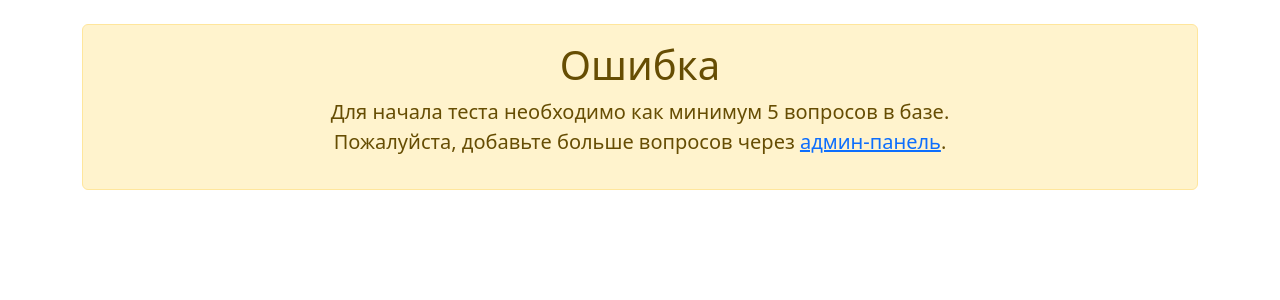
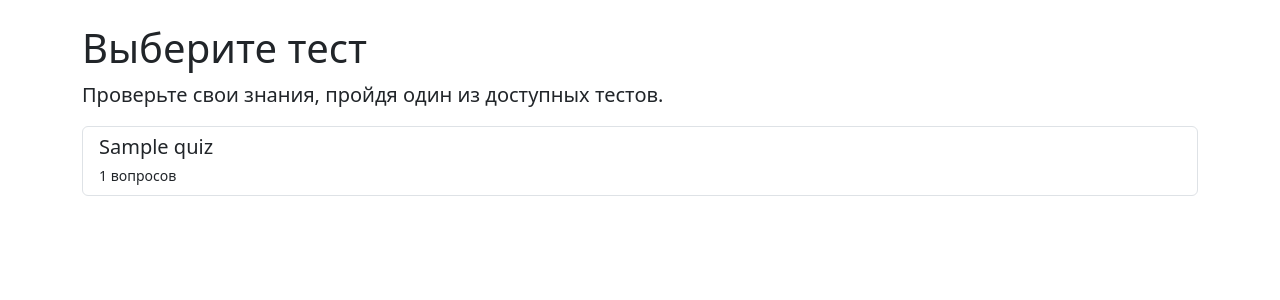
Before and after one commit to Gre4kas/Neyman-Pearson-Studio, a Django app: page /quiz/ in a window 1280 px wide. Shown: the part 56-356 px from the top of the page. Run offline with Django 4.2, Linux system fonts and the light colour scheme; tables that the repository leaves empty hold one stand-in row (values such as "Sample post"); some libraries are stand-ins or nearby versions.

Commit message:
little change

```diff
--- a/apps/quiz/models.py
+++ b/apps/quiz/models.py
@@ -1,25 +1,47 @@
 from django.db import models
 from django.conf import settings
 
+class Quiz(models.Model):
+    title = models.CharField(max_length=200, verbose_name="Название теста")
+    questions = models.ManyToManyField('Question', related_name='quizzes', verbose_name="Вопросы")
+    created_at = models.DateTimeField(auto_now_add=True)
+
+    class Meta:
+        verbose_name = "Тест"
+        verbose_name_plural = "Тесты"
+
+    def __str__(self):
+        return self.title
+
 class Question(models.Model):
-    text = models.TextField()
-    explanation = models.TextField(blank=True, help_text="Explanation for the correct answer.")
+    text = models.TextField(verbose_name="Текст вопроса")
+    explanation = models.TextField(blank=True, help_text="Пояснение к правильному ответу.", verbose_name="Пояснение")
+
+    class Meta:
+        verbose_name = "Вопрос"
+        verbose_name_plural = "Вопросы"
 
     def __str__(self):
         return self.text[:50]
 
 class Answer(models.Model):
-    question = models.ForeignKey(Question, related_name='answers', on_delete=models.CASCADE)
-    text = models.CharField(max_length=255)
-    is_correct = models.BooleanField(default=False)
+    question = models.ForeignKey(Question, related_name='answers', on_delete=models.CASCADE, verbose_name="Вопрос")
+    text = models.CharField(max_length=255, verbose_name="Текст ответа")
+    is_correct = models.BooleanField(default=False, verbose_name="Правильный ответ")
+
+    class Meta:
+        verbose_name = "Ответ"
+        verbose_name_plural = "Ответы"
 
     def __str__(self):
         return self.text
 
 class QuizResult(models.Model):
+    # Эта модель пока не используется, но оставим ее для будущего
     user = models.ForeignKey(settings.AUTH_USER_MODEL, on_delete=models.CASCADE)
+    quiz = models.ForeignKey(Quiz, on_delete=models.CASCADE)
     score = models.FloatField()
     completed_at = models.DateTimeField(auto_now_add=True)
 
     def __str__(self):
-        return f"{self.user.username} - {self.score}%"
+        return f"{self.user.username} - {self.quiz.title} - {self.score}%"
--- a/apps/quiz/urls.py
+++ b/apps/quiz/urls.py
@@ -4,8 +4,9 @@ from . import views
 app_name = 'quiz'
 
 urlpatterns = [
-    path('', views.quiz_start_view, name='start'),
-    path('question/<int:question_id>/', views.question_view, name='question'),
-    path('check_answer/<int:question_id>/', views.check_answer_view, name='check_answer'),
-    path('results/', views.quiz_results_view, name='results'),
+    path('', views.quiz_list_view, name='list'),
+    path('start/<int:quiz_id>/', views.quiz_start_view, name='start'),
+    path('<int:quiz_id>/question/<int:question_id>/', views.question_view, name='question'),
+    path('<int:quiz_id>/check_answer/<int:question_id>/', views.check_answer_view, name='check_answer'),
+    path('<int:quiz_id>/results/', views.quiz_results_view, name='results'),
 ]
--- a/apps/quiz/views.py
+++ b/apps/quiz/views.py
@@ -1,119 +1,113 @@
-import random
 from django.shortcuts import render, redirect, get_object_or_404
 from django.http import HttpRequest, HttpResponse
-from .models import Question, Answer
+from .models import Quiz, Question
 
-SESSION_KEY_QUESTIONS = 'quiz_questions'
-SESSION_KEY_ANSWERS = 'quiz_answers'
-QUESTIONS_COUNT = 5 # Количество вопросов в одном тесте
+def get_session_keys(quiz_id):
+    return f'quiz_{quiz_id}_questions', f'quiz_{quiz_id}_answers'
 
-def quiz_start_view(request: HttpRequest) -> HttpResponse:
-    # Получаем случайные ID вопросов
-    question_ids = list(Question.objects.values_list('id', flat=True))
+def quiz_list_view(request: HttpRequest) -> HttpResponse:
+    quizzes = Quiz.objects.all()
+    return render(request, 'quiz/quiz_list.html', {'quizzes': quizzes})
 
-    if len(question_ids) < QUESTIONS_COUNT:
-        # Обработка случая, когда вопросов в базе меньше, чем нужно
-        return render(request, 'quiz/quiz_not_enough_questions.html', {'required_count': QUESTIONS_COUNT})
+def quiz_start_view(request: HttpRequest, quiz_id: int) -> HttpResponse:
+    quiz = get_object_or_404(Quiz, id=quiz_id)
+    question_ids = list(quiz.questions.values_list('id', flat=True))
 
-    selected_ids = random.sample(question_ids, QUESTIONS_COUNT)
+    if not question_ids:
+        return render(request, 'quiz/quiz_not_enough_questions.html', {'quiz': quiz})
 
-    # Сохраняем ID в сессию и очищаем предыдущие ответы
-    request.session[SESSION_KEY_QUESTIONS] = selected_ids
-    request.session[SESSION_KEY_ANSWERS] = {}
+    # Ключи сессии теперь уникальны для каждого теста
+    questions_key, answers_key = get_session_keys(quiz_id)
 
-    # Перенаправляем на первый вопрос
-    first_question_id = selected_ids[0]
-    return redirect('quiz:question', question_id=first_question_id)
+    request.session[questions_key] = question_ids
+    request.session[answers_key] = {}
 
+    first_question_id = question_ids[0]
+    return redirect('quiz:question', quiz_id=quiz_id, question_id=first_question_id)
 
-def question_view(request: HttpRequest, question_id: int) -> HttpResponse:
-    question = get_object_or_404(Question, id=question_id)
-    question_ids = request.session.get(SESSION_KEY_QUESTIONS, [])
+def question_view(request: HttpRequest, quiz_id: int, question_id: int) -> HttpResponse:
+    questions_key, _ = get_session_keys(quiz_id)
+    question_ids = request.session.get(questions_key, [])
 
     if question_id not in question_ids:
-        # Если пытаются получить доступ к вопросу не из текущего теста
-        return redirect('quiz:start')
+        return redirect('quiz:list')
 
+    question = get_object_or_404(Question, id=question_id)
     current_index = question_ids.index(question_id)
     progress = int(((current_index) / len(question_ids)) * 100)
 
     context = {
+        'quiz_id': quiz_id,
         'question': question,
         'progress': progress,
     }
     return render(request, 'quiz/question.html', context)
 
+def check_answer_view(request: HttpRequest, quiz_id: int, question_id: int) -> HttpResponse:
+    if request.method != 'POST':
+        return redirect('quiz:question', quiz_id=quiz_id, question_id=question_id)
 
-def check_answer_view(request: HttpRequest, question_id: int) -> HttpResponse:
-    if request.method != 'POST':
-        return redirect('quiz:question', question_id=question_id)
+    questions_key, answers_key = get_session_keys(quiz_id)
 
-    question = get_object_or_404(Question, id=question_id)
-    selected_answer_id = request.POST.get('answer')
+    # Используем getlist для получения всех выбранных чекбоксов
+    selected_answer_ids = request.POST.getlist('answer')
 
-    if not selected_answer_id:
-        # Если ответ не был выбран
-        # Можно добавить сообщение об ошибке через Django Messages Framework
-        return redirect('quiz:question', question_id=question_id)
+    user_answers = request.session.get(answers_key, {})
+    # Сохраняем список ID ответов, преобразованных в int
+    user_answers[str(question_id)] = [int(aid) for aid in selected_answer_ids]
+    request.session[answers_key] = user_answers
 
-    # Сохраняем ответ пользователя в сессию
-    user_answers = request.session.get(SESSION_KEY_ANSWERS, {})
-    user_answers[str(question_id)] = int(selected_answer_id)
-    request.session[SESSION_KEY_ANSWERS] = user_answers
-
-    # Определяем следующий вопрос или переходим к результатам
-    question_ids = request.session.get(SESSION_KEY_QUESTIONS, [])
+    question_ids = request.session.get(questions_key, [])
     current_index = question_ids.index(question_id)
 
     if current_index + 1 < len(question_ids):
         next_question_id = question_ids[current_index + 1]
-        return redirect('quiz:question', question_id=next_question_id)
+        return redirect('quiz:question', quiz_id=quiz_id, question_id=next_question_id)
     else:
-        return redirect('quiz:results')
+        return redirect('quiz:results', quiz_id=quiz_id)
 
+def quiz_results_view(request: HttpRequest, quiz_id: int) -> HttpResponse:
+    questions_key, answers_key = get_session_keys(quiz_id)
+    question_ids = request.session.get(questions_key, [])
+    user_answers_map = request.session.get(answers_key, {})
 
-def quiz_results_view(request: HttpRequest) -> HttpResponse:
-    question_ids = request.session.get(SESSION_KEY_QUESTIONS, [])
-    user_answers_map = request.session.get(SESSION_KEY_ANSWERS, {})
+    if not question_ids:
+        return redirect('quiz:list')
 
-    if not question_ids or not user_answers_map:
-        return redirect('quiz:start')
-
+    quiz = get_object_or_404(Quiz, id=quiz_id)
     questions = Question.objects.filter(id__in=question_ids).prefetch_related('answers')
 
     results = []
     correct_count = 0
+    total_questions = len(question_ids)
 
-    for q_id in question_ids:
-        question = next((q for q in questions if q.id == q_id), None)
-        if not question: continue
+    for question in questions:
+        user_answer_ids = set(user_answers_map.get(str(question.id), []))
+        correct_answer_ids = set(question.answers.filter(is_correct=True).values_list('id', flat=True))
 
-        user_answer_id = user_answers_map.get(str(q_id))
-        user_answer = next((a for a in question.answers.all() if a.id == user_answer_id), None)
-        correct_answer = next((a for a in question.answers.all() if a.is_correct), None)
-
-        is_correct = user_answer and user_answer.is_correct
+        is_correct = (user_answer_ids == correct_answer_ids)
         if is_correct:
             correct_count += 1
 
         results.append({
             'question': question,
-            'user_answer': user_answer,
-            'correct_answer': correct_answer,
+            'user_answers': question.answers.filter(id__in=user_answer_ids),
+            'correct_answers': question.answers.filter(is_correct=True),
             'is_correct': is_correct,
         })
 
-    score = (correct_count / len(question_ids)) * 100 if question_ids else 0
+    score = (correct_count / total_questions) * 100 if total_questions else 0
 
     context = {
+        'quiz': quiz,
         'results': results,
         'correct_count': correct_count,
-        'total_questions': len(question_ids),
+        'total_questions': total_questions,
         'score': round(score, 2),
     }
 
-    # Очищаем сессию после показа результатов
-    request.session.pop(SESSION_KEY_QUESTIONS, None)
-    request.session.pop(SESSION_KEY_ANSWERS, None)
+    # Очищаем сессию
+    request.session.pop(questions_key, None)
+    request.session.pop(answers_key, None)
 
     return render(request, 'quiz/results.html', context)
--- a/templates/base.html
+++ b/templates/base.html
@@ -17,7 +17,7 @@
             <div class="collapse navbar-collapse">
                 <ul class="navbar-nav me-auto mb-2 mb-lg-0">
                     <li class="nav-item"><a class="nav-link" href="{% url 'theory:list' %}">Теория</a></li>
-                    <li class="nav-item"><a class="nav-link" href="{% url 'quiz:start' %}">Тесты</a></li>
+                    <li class="nav-item"><a class="nav-link" href="{% url 'quiz:list' %}">Тесты</a></li>
                     <li class="nav-item"><a class="nav-link" href="{% url 'calculator:page' %}">Калькулятор</a></li>
                 </ul>
             </div>
--- /dev/null
+++ b/templates/quiz/quiz_list.html
@@ -0,0 +1,21 @@
+{% extends "base.html" %}
+
+{% block title %}Список тестов{% endblock %}
+
+{% block content %}
+<h1>Выберите тест</h1>
+<p class="lead">Проверьте свои знания, пройдя один из доступных тестов.</p>
+
+<div class="list-group">
+    {% for quiz in quizzes %}
+    <a href="{% url 'quiz:start' quiz.id %}" class="list-group-item list-group-item-action">
+        <h5 class="mb-1">{{ quiz.title }}</h5>
+        <small>{{ quiz.questions.count }} вопросов</small>
+    </a>
+    {% empty %}
+    <div class="alert alert-warning">
+        Тестов пока нет. Добавьте их через <a href="/admin/">админ-панель</a>.
+    </div>
+    {% endfor %}
+</div>
+{% endblock %}
```
Also changed, not shown: apps/quiz/admin.py (+9 -7 lines), templates/quiz/question.html (+12 -10 lines), templates/quiz/results.html (+17 -9 lines), apps/quiz/migrations/0003_alter_answer_options_alter_question_options_and_more.py (added).
